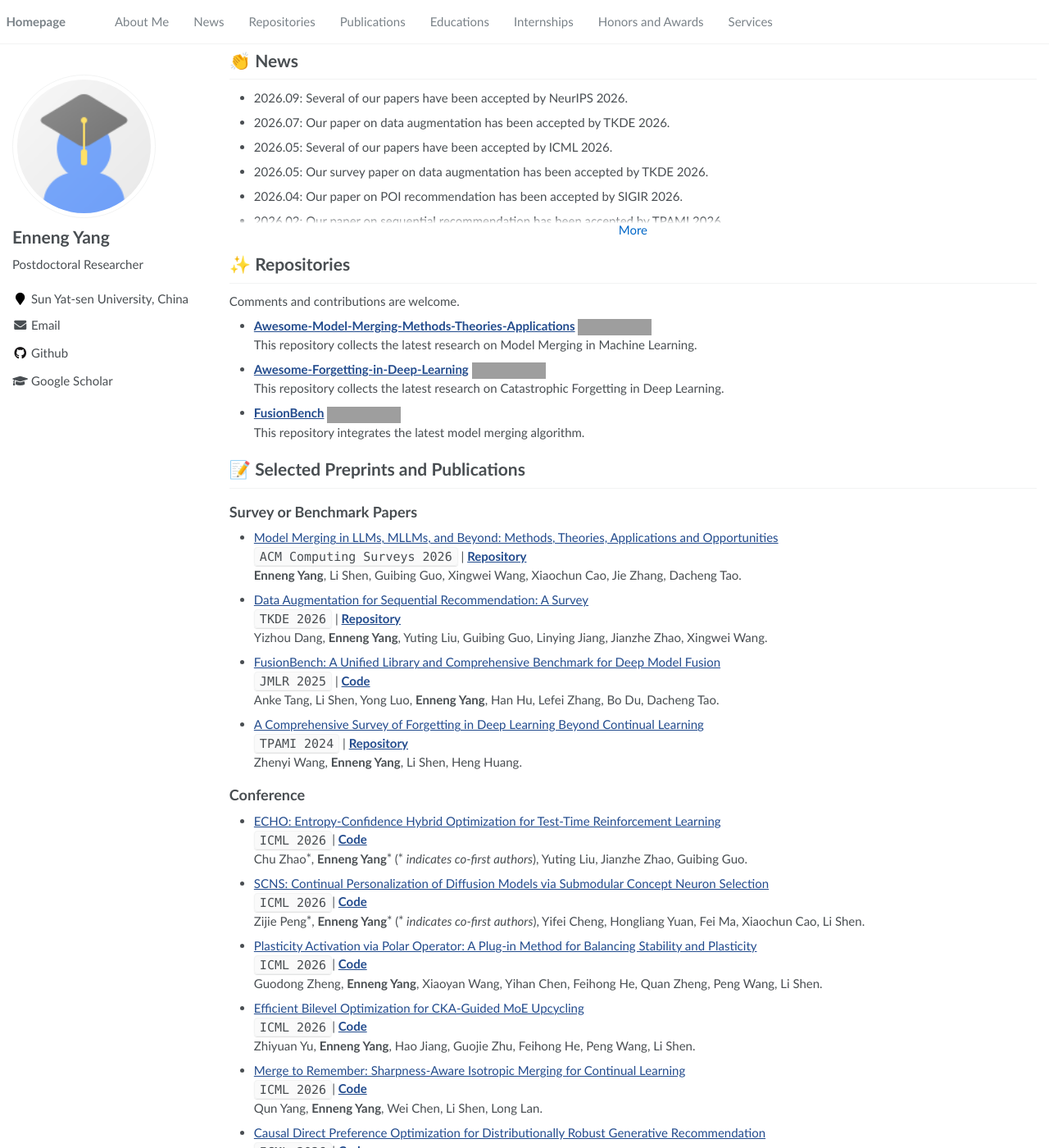
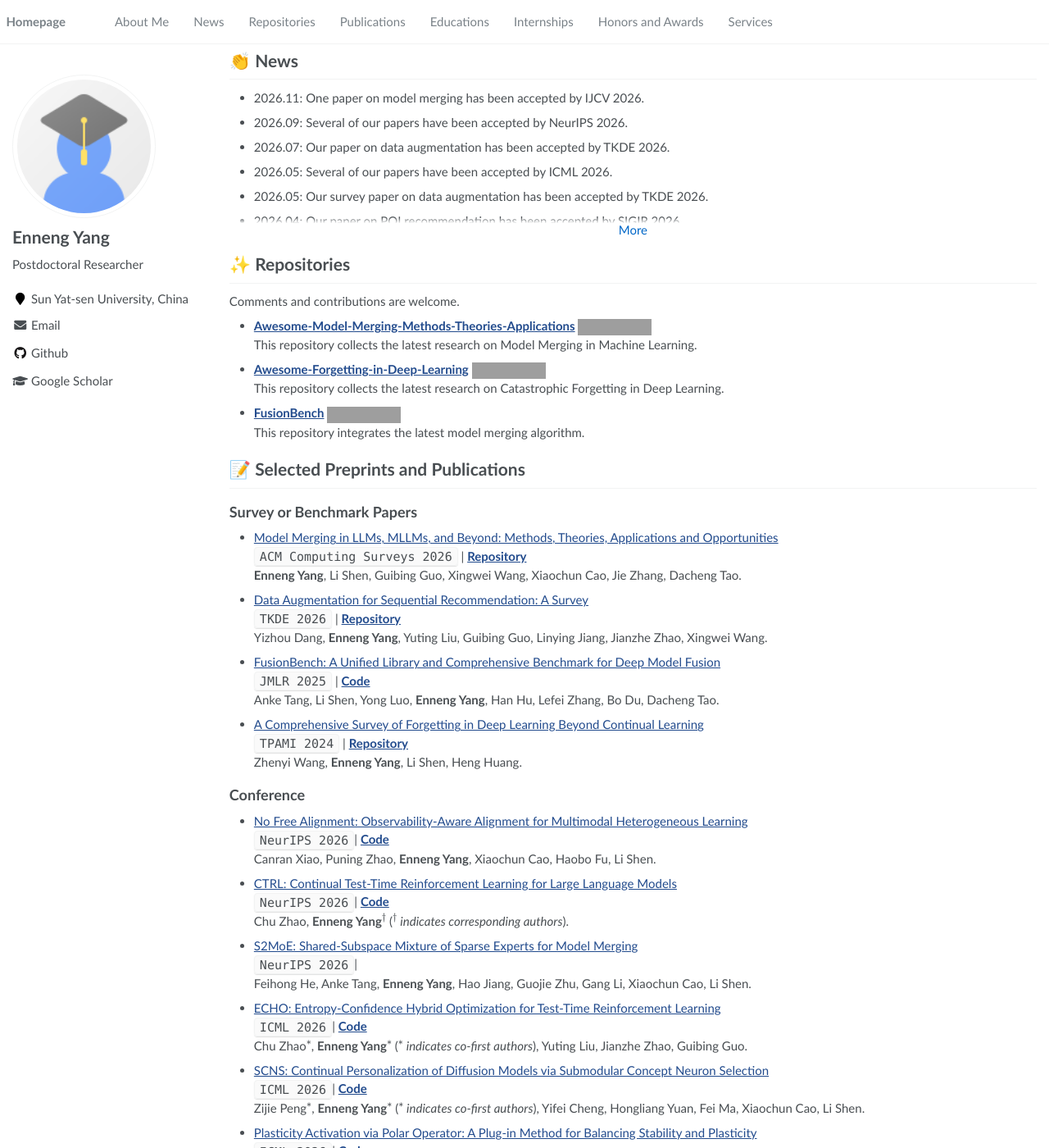
Before and after one commit to EnnengYang/ennengyang.github.io, a Jekyll site: the page built from _pages/about.md, in a window 1280 px wide and 1400 px high, scrolled down 367 px. Shown: the whole window at 82% size. Built offline with Jekyll 4.4.1, drawn with Linux system fonts in a browser that asks for light colours; formulas are drawn with MathJax 3; some of the changed text lies outside the part shown; grey boxes are pictures that could not be loaded.

Commit message:
Revise conference and journal paper sections
Updated conference and journal paper listings with new entries and removed outdated ones.

```diff
--- a/_pages/about.md
+++ b/_pages/about.md
@@ -38,6 +38,7 @@ I am honored to work closely with [Assoc. Prof. Li Shen](https://sites.google.co
 # 👏 News
 
 <ul class="projects-box" id="projects-box">
+<li>2026.11: One paper on model merging has been accepted by IJCV 2026.</li>
 <li>2026.09: Several of our papers have been accepted by NeurIPS 2026.</li>
 <li>2026.07: Our paper on data augmentation has been accepted by TKDE 2026.</li>
 <li>2026.05: Several of our papers have been accepted by ICML 2026.</li>
@@ -144,20 +145,19 @@ $^{\ast}$ indicates equal contribution, $^{\dagger}$ indicates corresponding aut
 <!-- (<font color="red">Oral</font>) -->
 
 ## Conference
-<!--
 
-- [CTRL: Continual Test-Time Reinforcement Learning for Large Language Models]()\
+
+- [No Free Alignment: Observability-Aware Alignment for Multimodal Heterogeneous Learning](https://openreview.net/forum?id=IyPJb0blHd)\
+  `NeurIPS 2026`| [**Code**](https://github.com/Xiaocanran1230/ObsAlign)  \
+  Canran Xiao, Puning Zhao, **Enneng Yang**, Xiaochun Cao, Haobo Fu, Li Shen.
+
+- [CTRL: Continual Test-Time Reinforcement Learning for Large Language Models](https://openreview.net/forum?id=MBS7pBUFkB#discussion)\
   `NeurIPS 2026`| [**Code**](https://anonymous.4open.science/status/CTRL-7E51)  \
   Chu Zhao, **Enneng Yang**$^{\dagger}$ ($^{\dagger}$ *indicates corresponding authors*).
 
-- [S²MoE: Shared-Subspace Mixture of Sparse Experts]()\
-  `NeurIPS 2026`| [**Code**]()  \
+- [S2MoE: Shared-Subspace Mixture of Sparse Experts for Model Merging](https://openreview.net/forum?id=SmZteLWKCK)\
+  `NeurIPS 2026`| \
   Feihong He, Anke Tang, **Enneng Yang**, Hao Jiang, Guojie Zhu, Gang Li, Xiaochun Cao, Li Shen.
-
-- [No Free Alignment: Observability-Aware Alignment for Multimodal Heterogeneous Learning]()\
-  `NeurIPS 2026`| [**Code**]()  \
-  Canran Xiao, Puning Zhao, **Enneng Yang**, Xiaochun Cao, Haobo Fu, Li Shen.
--->
 
 - [ECHO: Entropy-Confidence Hybrid Optimization for Test-Time Reinforcement Learning](https://arxiv.org/pdf/2602.02150)\
   `ICML 2026`| [**Code**](https://github.com/user683/ECHO)  \
@@ -286,6 +286,10 @@ $^{\ast}$ indicates equal contribution, $^{\dagger}$ indicates corresponding aut
 
 ## Journal Papers
 
+- [SurgeryV2: Bridging the Gap Between Model Merging and Multi-Task Learning with Deep Representation Surgery](https://arxiv.org/abs/2410.14389) \
+  `IJCV 2026` | [**Code**](https://github.com/ennengyang/surgeryv2)  \
+  **Enneng Yang**, Li Shen, Guibing Guo, Zhenyi Wang, Fei Ma, Xingwei Wang, Xiaochun Cao, Jie Zhang, and Dacheng Tao.
+
 - [Why is Repeated Padding Effective for Sequential Recommendation](https://www.computer.org/csdl/journal/tk/5555/01/11614908/2ihnJd2bTWM) \
   `TKDE 2026` | [**Code**](https://github.com/KingGugu/RepPad-ENS)  \
   Yizhou Dang, **Enneng Yang**, Chuang Zhao, Lianbo Ma, Guibing Guo, Xingwei Wang.
```
